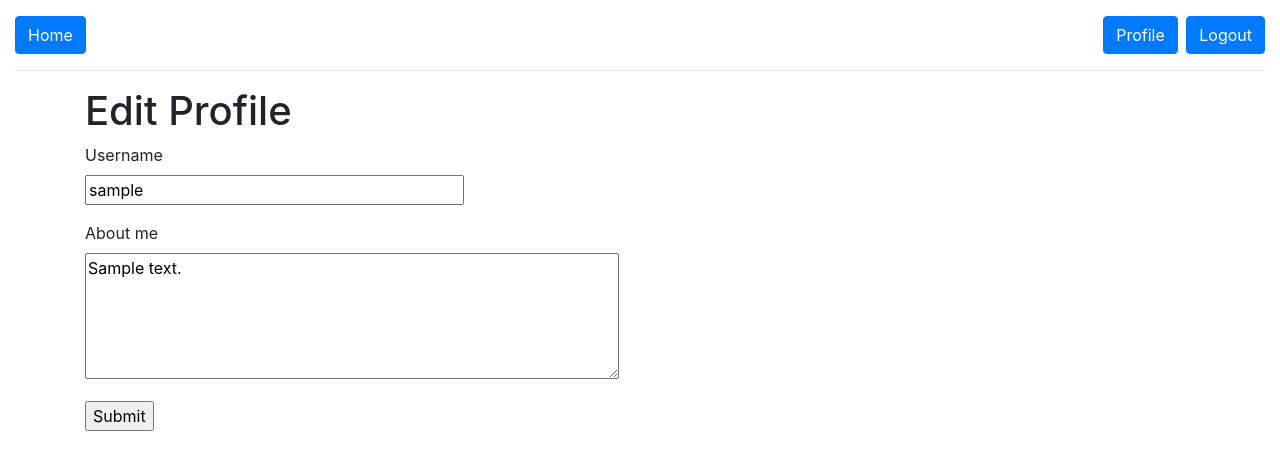
After one commit to TheSquareOne/Website-Flask-Python-V2, a Flask app: page /edit_profile in a window 1280 px wide. The commit adds this page. Shown: the top 470 px of the page. Run offline with Flask 2, Linux system fonts and the light colour scheme; a user stored in the database is signed in; tables that the repository leaves empty hold one stand-in row (values such as "Sample post"); parts of the project's set-up code (start-up, migrations or seed data) failed here and were passed over; some libraries are stand-ins or nearby versions.

Commit message:
Create profile.html page for user profiles. Create profile_edit.html page for profile editing. __init__.py: Add email and file logging for better error debugging. Email logging works only with localhost fake email-server for now. forms.py: Add EditProfileForm for user profile editing. models.py: Add about_me field in db. routes.py: Add profile/<username> and edit_profile routes. template.html: Add button for user own profile. config.py: Add email logging configurations for future use. Create new migration script for updated db. Update .gitignore

```diff
--- a/app/forms.py
+++ b/app/forms.py
@@ -1,6 +1,6 @@
 from flask_wtf import FlaskForm
-from wtforms import StringField, PasswordField, BooleanField, SubmitField
-from wtforms.validators import DataRequired, Email, EqualTo, ValidationError
+from wtforms import StringField, PasswordField, BooleanField, SubmitField, TextAreaField
+from wtforms.validators import DataRequired, Email, EqualTo, ValidationError, Length
 from app.models import User
 
 # Form for login
@@ -30,3 +30,24 @@ class SignUpForm(FlaskForm):
         user = User.query.filter_by(email=email.data).first()
         if user is not None:
             raise ValidationError('Email already in use.')
+
+
+# This is profile editing form
+class EditProfileForm(FlaskForm):
+    username = StringField('Username', validators=[DataRequired()])
+    about_me = TextAreaField('About me', validators=[Length(min=0, max=200)])
+    submit = SubmitField('Submit')
+
+    # Not exactly sure what this does,
+    # but it invokes the class constructor in the parent class.
+    # Super is used as a shortcut to access a parent class.
+    def __init__(self, original_username, *args, **kwargs):
+        super().__init__(*args, **kwargs)
+        self.original_username = original_username
+
+    # Check if username already exist in db
+    def validate_username(self, username):
+        if username.data != self.original_username:
+            user = User.query.filter_by(username=self.username.data).first()
+            if user is not None:
+                raise ValidationError('Username already in use.')
--- a/app/models.py
+++ b/app/models.py
@@ -13,6 +13,7 @@ from flask_login import UserMixin
 # | password_hash | varchar(128) | YES  |     | NULL              |                             |
 # | edit_date     | timestamp    | NO   |     | CURRENT_TIMESTAMP | on update CURRENT_TIMESTAMP |
 # | signup_date   | timestamp    | NO   |     | CURRENT_TIMESTAMP |                             |
+# | about_me      | varchar(200) | YES  |     | NULL              |                             |
 # +---------------+--------------+------+-----+-------------------+-----------------------------+
 class User(UserMixin, db.Model):
     id = db.Column(db.Integer, primary_key=True)
@@ -22,6 +23,7 @@ class User(UserMixin, db.Model):
     edit_date = db.Column(db.TIMESTAMP, default=text('CURRENT_TIMESTAMP'), nullable=False)
     signup_date = db.Column(db.TIMESTAMP, server_default=text('CURRENT_TIMESTAMP'), nullable=False)
     posts = db.relationship('Post', backref='author', lazy='dynamic')
+    about_me = db.Column(db.String(200))
 
     # Set password for user
     def set_password(self, password):
--- a/app/routes.py
+++ b/app/routes.py
@@ -1,6 +1,6 @@
 from flask import render_template, url_for, flash, redirect, request
 from app import app, db
-from app.forms import LoginForm, SignUpForm
+from app.forms import LoginForm, SignUpForm, EditProfileForm
 from app.models import User
 from flask_login import current_user, login_user, logout_user, login_required
 from werkzeug.urls import url_parse
@@ -14,7 +14,7 @@ def home():
 # Login route
 @app.route('/login', methods=['GET', 'POST'])
 def login():
-    # If user is authenticated already go to home page instead of login
+    # If user is authenticated already, go to home page instead of login
     if current_user.is_authenticated:
         return redirect(url_for('home'))
 
@@ -65,3 +65,30 @@ def signup():
         flash('Registration successful!')
         return redirect(url_for('login'))
     return render_template('signup.html', form=form)
+
+
+# Users profile page, where <username> is username for known user
+@app.route('/profile/<username>')
+@login_required
+def profile(username):
+    # Check if user exist or return error page
+    user = User.query.filter_by(username=username).first_or_404()
+    return render_template('profile.html', user=user)
+
+
+# Edit user profile
+@app.route('/edit_profile', methods=['GET', 'POST'])
+@login_required
+def edit_profile():
+    form = EditProfileForm(current_user.username)
+    if form.validate_on_submit():
+        current_user.username = form.username.data
+        current_user.about_me = form.about_me.data
+        db.session.commit()
+        flash('Changes have been saved!')
+        return redirect(url_for('edit_profile'))
+    # When form is requested, fill in current profile info to the fields
+    elif request.method == 'GET':
+        form.username.data = current_user.username
+        form.about_me.data = current_user.about_me
+    return render_template('profile_edit.html', form=form)
--- /dev/null
+++ b/app/templates/profile_edit.html
@@ -0,0 +1,24 @@
+{% extends "template.html" %}
+{% block title %} Edit Profile {% endblock %}
+
+{% block content %}
+  <h1>Edit Profile</h1>
+  <form action="" method="POST">
+    {{ form.hidden_tag() }}
+    <p>
+      {{ form.username.label }}<br>
+      {{ form.username(size=32) }}<br>
+      {% for error in form.username.errors %}
+      <span style="color: red;">[{{ error }}]</span>
+      {% endfor %}
+    </p>
+    <p>
+      {{ form.about_me.label }}<br>
+      {{ form.about_me(cols=50, rows=5) }}<br>
+      {% for error in form.about_me.errors %}
+      <span style="color: red;">[{{ error }}]</span>
+      {% endfor %}
+    </p>
+    <p>{{ form.submit }}</p>
+  </form>
+{% endblock %}
--- a/app/templates/template.html
+++ b/app/templates/template.html
@@ -35,6 +35,7 @@
                 <a class="btn btn-primary mr-1" href="{{ url_for('signup') }}">Sign Up</a>
                 <a class="btn btn-primary" href="{{ url_for('login') }}">Login</a>
                 {% else %}
+                <a class="btn btn-primary mr-1" href="{{ url_for('profile', username=current_user.username) }}">Profile</a>
                 <a class="btn btn-primary" href="{{ url_for('logout') }}">Logout</a>
                 {% endif %}
               </li>
```
Also changed, not shown: app/__init__.py (+47 -1 lines), app/templates/profile.html (added, +24 -0 lines), config.py (+16 -1 lines), migrations/versions/cb013586de1f_add_user_about_me.py (added, +28 -0 lines), 1 other file.
